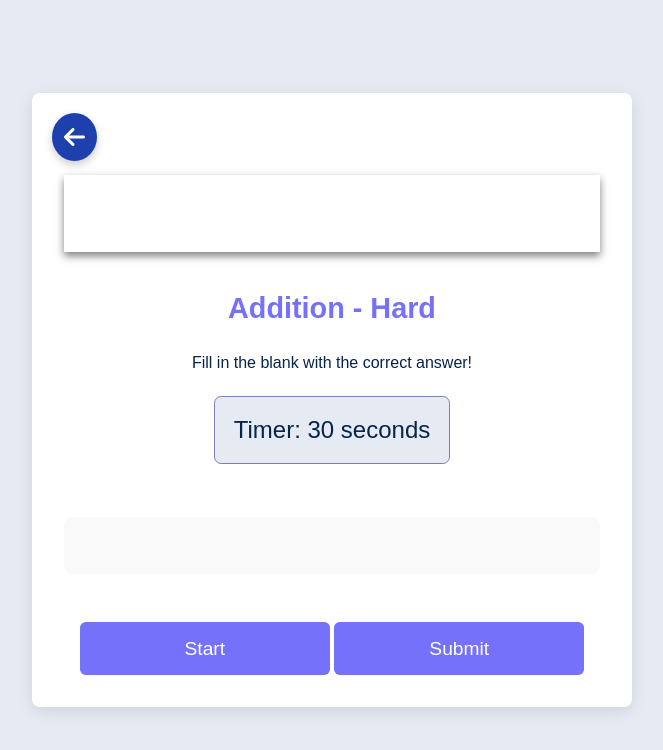
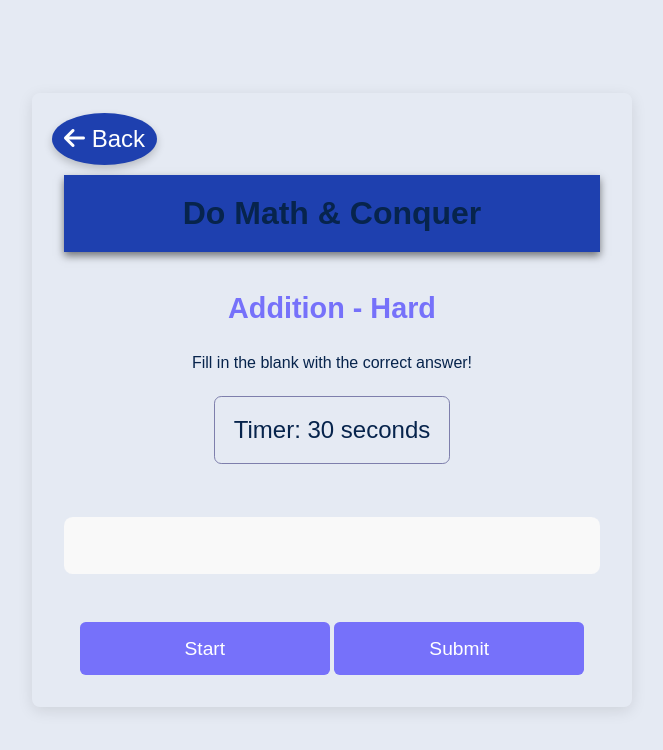
Before and after one commit to ondababy/MATH-GAME, a PHP site: page /games/hard/addition.php in a window 1280 px wide. Shown: the top 750 px of the page, without its empty margins (308-971 px from the left). Run offline with PHP 8.4, Linux system fonts and the light colour scheme.

Commit message:
math games

```diff
--- a/app/games/easy/addition.php
+++ b/app/games/easy/addition.php
@@ -5,7 +5,7 @@
     <button id="back-btn" onclick="window.history.back()">
         <i class="fas fa-arrow-left"></i>
     </button>
-    <div class="header">Do Math & Conquer</div>
+    <div class="header" style="background-color: #1e40af; ">Do Math & Conquer</div>
     <h3>Addition - Easy</h3>
     <p>Fill in the blank with the correct answer!</p>
     <div id="timer">Timer: 60 seconds</div>
--- a/app/games/easy/division.php
+++ b/app/games/easy/division.php
@@ -5,7 +5,7 @@
     <button id="back-btn" onclick="window.history.back()">
         <i class="fas fa-arrow-left"></i>
     </button>
-    <div class="header">Do Math & Conquer</div>
+    <div class="header" style="background-color: #1e40af; ">Do Math & Conquer</div>
     <h3>Division - Easy</h3>
     <p>Fill in the blank with the correct answer!</p>
     <div id="timer">Timer: 60 seconds</div>
--- a/app/games/easy/multiplication.php
+++ b/app/games/easy/multiplication.php
@@ -5,7 +5,7 @@
         <button id="back-btn" onclick="window.history.back()">
             <i class="fas fa-arrow-left"></i>
         </button>
-        <div class="header">Do Math & Conquer</div>
+        <div class="header" style="background-color: #1e40af; ">Do Math & Conquer</div>
         <h3>Multiplication - Easy</h3>
         <p>Fill in the blank with the correct answer!</p>
         <div id="timer">Timer: 60 seconds</div>
--- a/app/games/easy/subtraction.php
+++ b/app/games/easy/subtraction.php
@@ -5,7 +5,7 @@
     <button id="back-btn" onclick="window.history.back()">
         <i class="fas fa-arrow-left"></i>
     </button>
-    <div class="header">Do Math & Conquer</div>
+    <div class="header" style="background-color: #1e40af; ">Do Math & Conquer</div>
     <h3>Subtraction - Easy</h3>
     <p>Fill in the blank with the correct answer!</p>
     <div id="timer">Timer: 60 seconds</div>
--- a/app/games/hard/addition.php
+++ b/app/games/hard/addition.php
@@ -4,8 +4,9 @@
 <div class="container">
     <button id="back-btn" onclick="window.history.back()">
         <i class="fas fa-arrow-left"></i>
+        Back
     </button>
-    <div class="header">Do Math & Conquer</div>
+    <div class="header" style="background-color: #1e40af; ">Do Math & Conquer</div>
     <h3>Addition - Hard</h3>
     <p>Fill in the blank with the correct answer!</p>
     <div id="timer">Timer: 30 seconds</div>
--- a/app/games/hard/division.php
+++ b/app/games/hard/division.php
@@ -5,7 +5,7 @@
     <button id="back-btn" onclick="window.history.back()">
         <i class="fas fa-arrow-left"></i>
     </button>
-    <div class="header">Do Math & Conquer</div>
+    <div class="header" style="background-color: #1e40af; ">Do Math & Conquer</div>
     <h3>Division - Hard</h3>
     <p>Fill in the blank with the correct answer!</p>
     <div id="timer">Timer: 30 seconds</div>
--- a/app/games/hard/multiplication.php
+++ b/app/games/hard/multiplication.php
@@ -5,7 +5,7 @@
     <button id="back-btn" onclick="window.history.back()">
         <i class="fas fa-arrow-left"></i>
     </button>
-    <div class="header">Do Math & Conquer</div>
+    <div class="header" style="background-color: #1e40af; ">Do Math & Conquer</div>
     <h3>Multiplication - Hard</h3>
     <p>Fill in the blank with the correct answer!</p>
     <div id="timer">Timer: 30 seconds</div>
--- a/app/games/hard/subtraction.php
+++ b/app/games/hard/subtraction.php
@@ -4,7 +4,7 @@
         <button id="back-btn" onclick="window.history.back()">
             <i class="fas fa-arrow-left"></i>
         </button>
-        <div class="header">Do Math & Conquer</div>
+        <div class="header" style="background-color: #1e40af; ">Do Math & Conquer</div>
         <h3>Subtraction - Hard</h3>
         <p>Fill in the blank with the correct answer!</p>
         <div id="timer">Timer: 30 seconds</div>
--- a/app/games/medium/addition.php
+++ b/app/games/medium/addition.php
@@ -5,7 +5,7 @@
     <button id="back-btn" onclick="window.history.back()">
         <i class="fas fa-arrow-left"></i>
     </button>
-    <div class="header">Do Math & Conquer</div>
+    <div class="header" style="background-color: #1e40af; ">Do Math & Conquer</div>
     <h3>Addition - Medium</h3>
     <p>Fill in the blank with the correct answer!</p>
     <div id="timer">Timer: 60 seconds</div>
--- a/app/games/medium/division.php
+++ b/app/games/medium/division.php
@@ -5,7 +5,7 @@
     <button id="back-btn" onclick="window.history.back()">
         <i class="fas fa-arrow-left"></i>
     </button>
-    <div class="header">Do Math & Conquer</div>
+    <div class="header" style="background-color: #1e40af; ">Do Math & Conquer</div>
     <h3>Division - Medium</h3>
     <p>Fill in the blank with the correct answer!</p>
     <div id="timer">Timer: 60 seconds</div>
--- a/app/games/medium/multiplication.php
+++ b/app/games/medium/multiplication.php
@@ -5,7 +5,7 @@
     <button id="back-btn" onclick="window.history.back()">
         <i class="fas fa-arrow-left"></i>
     </button>
-    <div class="header">Do Math & Conquer</div>
+    <div class="header" style="background-color: #1e40af; ">Do Math & Conquer</div>
     <h3>Multiplication - Medium</h3>
     <p>Fill in the blank with the correct answer!</p>
     <div id="timer">Timer: 60 seconds</div>
--- a/app/games/medium/subtraction.php
+++ b/app/games/medium/subtraction.php
@@ -4,7 +4,7 @@
         <button id="back-btn" onclick="window.history.back()">
             <i class="fas fa-arrow-left"></i>
         </button>
-        <div class="header">Do Math & Conquer</div>
+        <div class="header" style="background-color: #1e40af; ">Do Math & Conquer</div>
         <h3>Subtraction - Medium</h3>
         <p>Fill in the blank with the correct answer!</p>
         <div id="timer">Timer: 60 seconds</div>
--- a/app/learning/addition.php
+++ b/app/learning/addition.php
@@ -1,4 +1,7 @@
-<?php include("../includes/mainheader.php")?>
+<link href="https://fonts.googleapis.com/css2?family=Poppins:wght@300;400;500;600;700&display=swap" rel="stylesheet">
+<link rel="stylesheet" href="https://cdnjs.cloudflare.com/ajax/libs/font-awesome/6.0.0-beta3/css/all.min.css">
+<script src="https://cdnjs.cloudflare.com/ajax/libs/font-awesome/6.0.0-beta3/js/all.min.js"></script>
+<link rel="stylesheet" href="../resources/css/learning.css">
 
 <div class="container-fluid" style="border: none; width: 100%; font-family: 'Poppins', sans-serif; margin: 0; padding: 0;">
     <div class="header" style="background-color: #07244C;">
--- a/app/learning/division.php
+++ b/app/learning/division.php
@@ -1,5 +1,7 @@
-<?php include("../includes/mainheader.php")?>
-
+<link rel="stylesheet" href="https://fonts.googleapis.com/css2?family=Poppins:wght@300;400;500;600;700&display=swap">
+<link rel="stylesheet" href="https://cdnjs.cloudflare.com/ajax/libs/font-awesome/6.0.0-beta3/css/all.min.css">
+<script src="https://cdnjs.cloudflare.com/ajax/libs/font-awesome/6.0.0-beta3/js/all.min.js"></script>
+<link rel="stylesheet" href="../resources/css/learning.css">
 <div class="container-fluid" style="border: none; width: 100%; font-family: 'Poppins', sans-serif; margin: 0; padding: 0;">
     <div class="header" style="background-color: #07244C;">
         <h1 class="logo">Do Math & Conquer</h1>
--- a/app/learning/multiplication.php
+++ b/app/learning/multiplication.php
@@ -1,5 +1,7 @@
-<?php include("../includes/mainheader.php")?>
-
+<link rel="stylesheet" href="https://fonts.googleapis.com/css2?family=Poppins:wght@300;400;500;600;700&display=swap">
+<link rel="stylesheet" href="https://cdnjs.cloudflare.com/ajax/libs/font-awesome/6.0.0-beta3/css/all.min.css">
+<script src="https://cdnjs.cloudflare.com/ajax/libs/font-awesome/6.0.0-beta3/js/all.min.js"></script>
+<link rel="stylesheet" href="../resources/css/learning.css">
 <div class="container-fluid" style="border: none; width: 100%; font-family: 'Poppins', sans-serif; margin: 0; padding: 0;">
     <div class="header" style="background-color: #07244C;">
         <h1 class="logo">Do Math & Conquer</h1>
--- a/app/resources/css/games.css
+++ b/app/resources/css/games.css
@@ -15,7 +15,6 @@ body {
 }
 
 .container {
-    background-color: #ffffff;
     width: 90%;
     max-width: 600px;
     text-align: center;
@@ -51,9 +50,9 @@ body {
 }
 
 .header {
+    background-color: #1e40af;
     width: 100%;
     padding: 20px;
-    color: #ffffff;
     font-size: 2rem;
     font-weight: 700;
     margin-top: 50px;
--- a/app/resources/css/learning.css
+++ b/app/resources/css/learning.css
@@ -2,6 +2,7 @@ body {
     font-family: 'Poppins', sans-serif;
     margin: 0;
     padding: 0;
+    overflow-x: hidden;
 }
 
 .header {
@@ -112,8 +113,7 @@ img {
     color: #ffffff;
     cursor: pointer;
     position: absolute;
-    padding: 0.5em;
-    border-radius: 50%;
+    /* padding: 0.5em;   */
     transition: background-color 0.3s ease;
     box-shadow: 0px 4px 8px rgba(0, 0, 0, 0.2);
 }
```
Also changed, not shown: app/learning/subtraction.php (+3 -4 lines).
